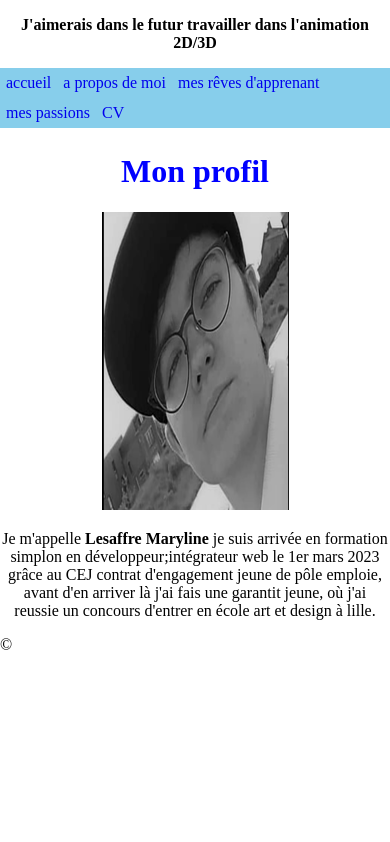
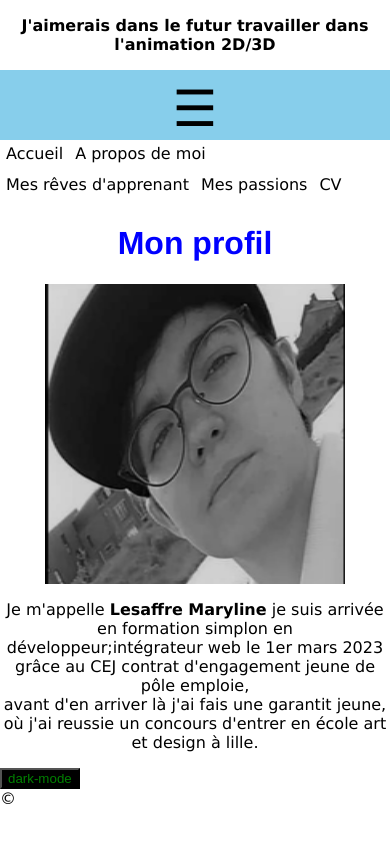
Before and after one commit to Marylinelesaffre/about-me, a plain HTML site: page index.html in a window 390 px wide. Drawn offline with Linux system fonts and the light colour scheme.

Commit message:
bientot fini

```diff
--- a/index.html
+++ b/index.html
@@ -5,36 +5,51 @@
     <meta charset="UTF-8">
     <meta http-equiv="X-UA-Compatible" content="IE=edge">
     <meta name="viewport" content="width=device-width, initial-scale=1.0">
-    <title>accueil</title>
+    <title>Accueil</title>
     <link rel="stylesheet" href="style.css">
 </head>
 
 <body>
     <header><p><strong>J'aimerais dans le futur travailler dans l'animation 2D/3D</strong></header>
   <nav>
+
+    <label for="toggle">☰</label>
+    <input type="checkbox" id="toggle">
+
+
     <ul>
-      <li><a href="index.html">accueil </a></li>
-      <li><a href="about-me.html">a propos de moi</a></li>
-      <li><a href="my-dreams.html">mes rêves d'apprenant</a></li>
-      <li><a href="my-passions.html">mes passions</a></li>
+      <li><a href="index.html">Accueil </a></li>
+      <li><a href="about-me.html">A propos de moi</a></li>
+      <li><a href="my-dreams.html">Mes rêves d'apprenant</a></li>
+      <li><a href="my-passions.html">Mes passions</a></li>
       <li><a href="LesaffreMaryline.pdf.pdf" target="_blank" rel="noopener noreferrer">CV</a></li>
     </ul>
+
+
   </nav>
   <h1>Mon profil</h1>
+
   <div>
-  <a href="images/photo grande taille.jpg"><img src="images/me-mini.jpg.png" alt="photo m;l"></a>
+  <a href="images/photo grande taille.jpg.png"></a><img src="images/me-mini.jpg.png" alt="photo m;l"></a>
   </div>
 
-    <p> Je m'appelle <strong>Lesaffre Maryline</strong> je suis arrivée en formation simplon en développeur;intégrateur web
+  <p> Je m'appelle <strong>Lesaffre Maryline</strong> je suis arrivée en formation simplon en développeur;intégrateur web
     le 1er mars 2023</h2>
     grâce au CEJ contrat d'engagement jeune de pôle emploie,
     <br> avant d'en arriver là j'ai fais une garantit jeune, où j'ai reussie un concours
     d'entrer en école art et design à lille.
   </p>
+  <button class="button" onclick="myFunction()">dark-mode</button>
+
 
 <footer>
-    &copy;
+  &copy;
 </footer>
+<SCript>
+  function myFunction() {
+    var element = document.body;
+    element.classList.toggle("dark-mode");}
+</SCript>
 </body>
 
 </html>
--- a/style.css
+++ b/style.css
@@ -1,4 +1,8 @@
- h1{ text-align: center;
+nav{
+  background-color: skyblue;
+  padding-top: 10px;
+}
+h1{ text-align: center;
     color: blue
   }
   p {text-align: center;
@@ -9,7 +13,7 @@
     padding: 0;
     }
     body {
-      background-color: peru
+      background-color: white;
       font-family: Verdana, sans-serif;
       font-size: 100%;
       }
@@ -20,7 +24,7 @@
             margin: 0;
             padding: 0;
             overflow: hidden;
-            background-color: skyblue
+
         }
 
         li { text-align: center;
@@ -29,26 +33,87 @@
 
         li a {
             display: block;
-            color: rgb(250, 9, 9)
+            color: black;
             text-align: center;
             padding: 6px 6px;
             text-decoration: none;
         }
 
         li a:hover {
-          background-color: peru
+          background-color: green
       }
       nav {
         display: inline-block;
         text-align: center;
         width: 100%;
     }
-    div {display: flex;
-    justify-content: center;}
+
+    div{display: flex;
+      margin: auto;
+      width: 300px;
+      height: 300px;
+      justify-content: center;}
+
 
     table{
         margin: auto;
     }
+
     h2{text-align: center;}
 
     ol{align-items: center;}
+
+    img{
+      display: block;
+      width: 300px;
+      height: 300px;
+      margin: auto;
+    }
+
+    label, #toggle {
+      display: none;
+
+    }
+
+     @media all and (max-width: 991px){
+
+
+       nav
+        {
+            height: 60px;
+        }
+
+        nav .menu
+        {
+            display: none;
+            flex-direction: column;
+            background: #48435C;
+            height: 220px;
+          }
+
+        label
+        {
+            width: 50px;
+            display: flex;
+            justify-content: center;
+            align-items: center;
+            margin: 0 auto;
+            font-size: 50px;
+            color: black;
+            cursor: pointer;
+        }
+
+        #toggle:checked + .menu {
+            display: flex;
+        }
+    }
+
+.menu a{
+  padding: 0px;
+}
+.dark-mode{background-color:red;color: yellow;}
+
+
+   .button{color:green; background-color:black;}
+   h1 {color:blue;
+  font-family: 'Franklin Gothic Medium', 'Arial Narrow', Arial, sans-serif;}
```
Also changed, not shown: about-me.html (+14 -8 lines), my-dreams.html (+15 -6 lines), my-passions.html (+15 -7 lines), images/photo grande taille.jpg.png (renamed from images/photo grande taille.jpg).
